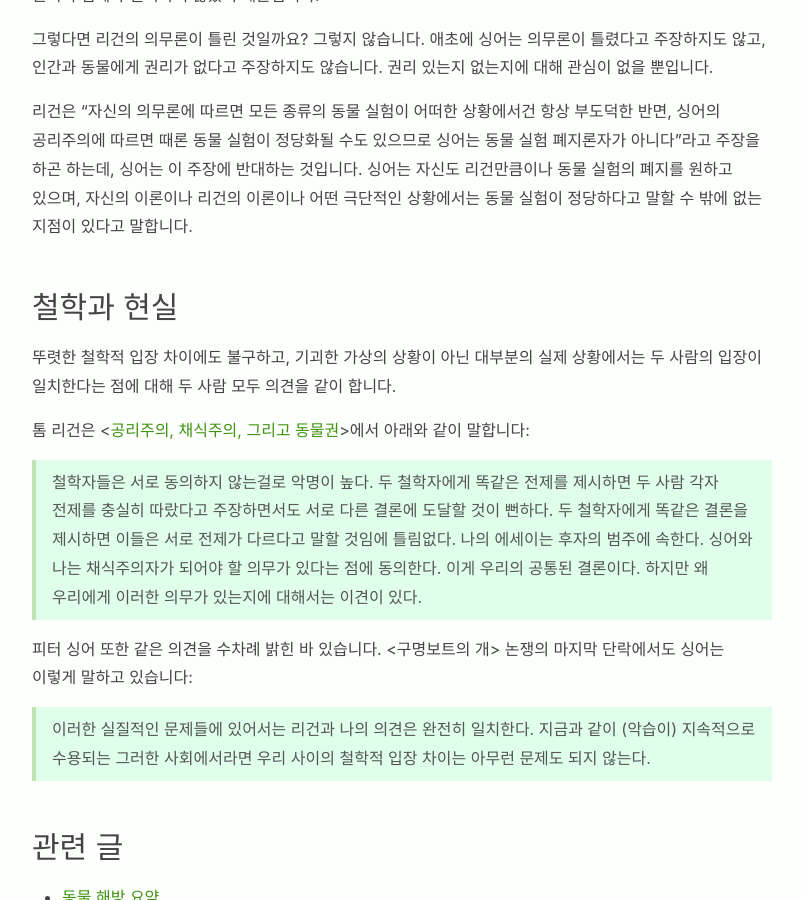
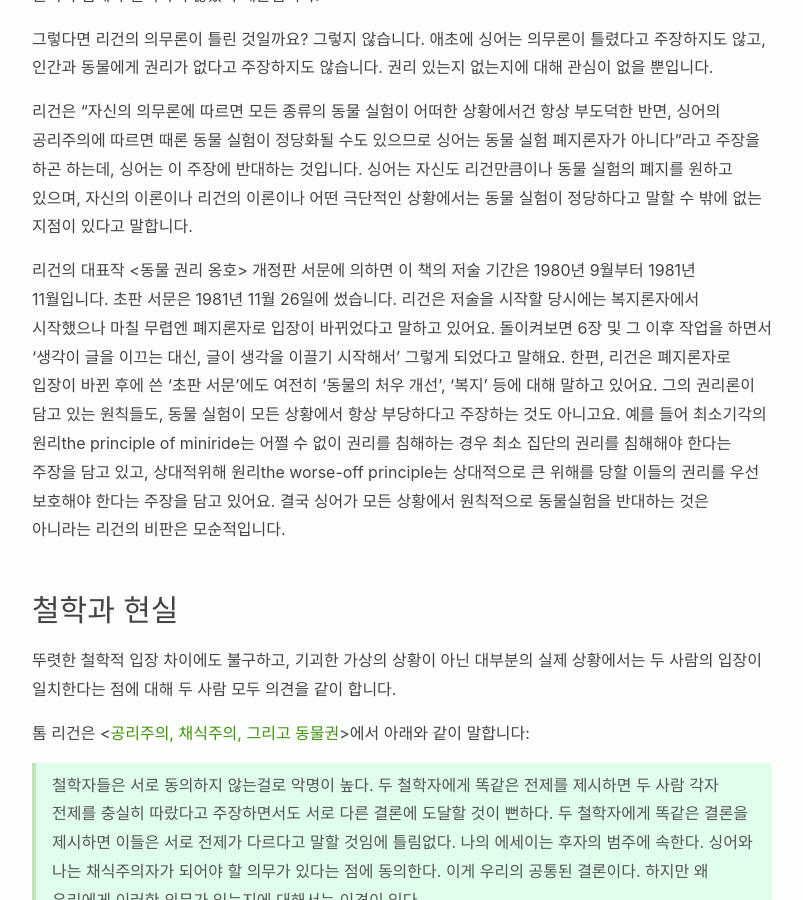
Before and after one commit to veganstudies/veganstudies.github.io, a Jekyll site: the page built from _posts/2019-07-25-singer-vs-regan.md, in a window 1280 px wide and 900 px high, scrolled down 3967 px. Shown: the whole window, without its empty margins (238-1041 px from the left). Built offline with Jekyll 4.4.1, drawn with Linux system fonts in a browser that asks for light colours.

Commit message:
Update 2019-07-25-singer-vs-regan.md

```diff
--- a/_posts/2019-07-25-singer-vs-regan.md
+++ b/_posts/2019-07-25-singer-vs-regan.md
@@ -184,6 +184,20 @@ consideration'이라고 합니다. 도덕적으로 옳은 행동이란 공리주
 자신의 이론이나 리건의 이론이나 어떤 극단적인 상황에서는 동물 실험이 정당하다고
 말할 수 밖에 없는 지점이 있다고 말합니다.
 
+리건의 대표작 \<동물 권리 옹호\> 개정판 서문에 의하면 이 책의 저술 기간은
+1980년 9월부터 1981년 11월입니다. 초판 서문은 1981년 11월 26일에
+썼습니다. 리건은 저술을 시작할 당시에는 복지론자에서 시작했으나 마칠 무렵엔
+폐지론자로 입장이 바뀌었다고 말하고 있어요. 돌이켜보면 6장 및 그 이후 작업을
+하면서 '생각이 글을 이끄는 대신, 글이 생각을 이끌기 시작해서' 그렇게 되었다고
+말해요. 한편, 리건은 폐지론자로 입장이 바뀐 후에 쓴 '초판 서문'에도 여전히
+'동물의 처우 개선', '복지' 등에 대해 말하고 있어요. 그의 권리론이 담고 있는
+원칙들도, 동물 실험이 모든 상황에서 항상 부당하다고 주장하는 것도 아니고요.
+예를 들어 최소기각의 원리the principle of miniride는 어쩔 수 없이
+권리를 침해하는 경우 최소 집단의 권리를 침해해야 한다는 주장을 담고 있고,
+상대적위해 원리the worse-off principle는 상대적으로 큰 위해를 당할
+이들의 권리를 우선 보호해야 한다는 주장을 담고 있어요. 결국 싱어가 모든
+상황에서 원칙적으로 동물실험을 반대하는 것은 아니라는 리건의 비판은 모순적입니다.
+
 ## 철학과 현실
 
 뚜렷한 철학적 입장 차이에도 불구하고, 기괴한 가상의 상황이 아닌 대부분의 실제
```
